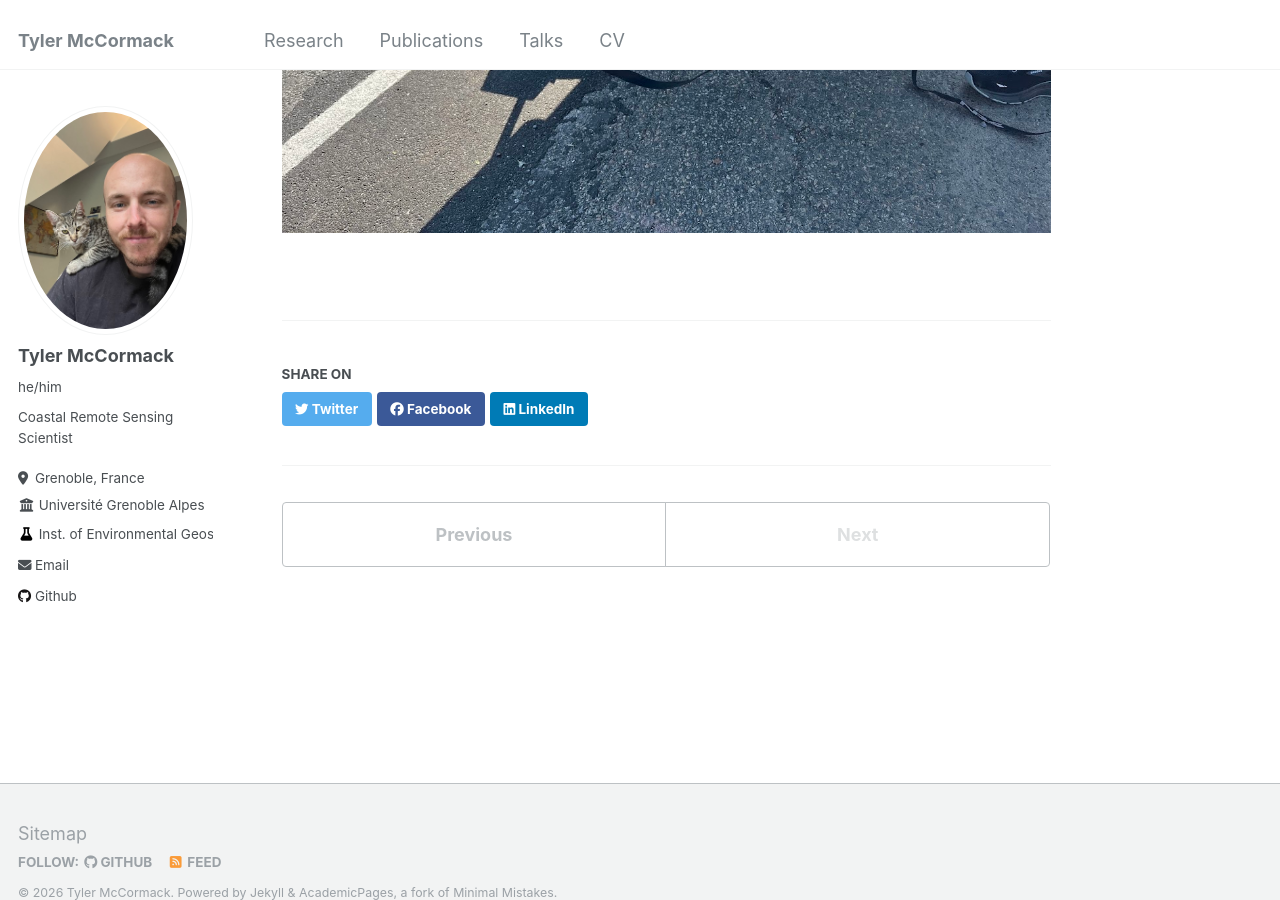
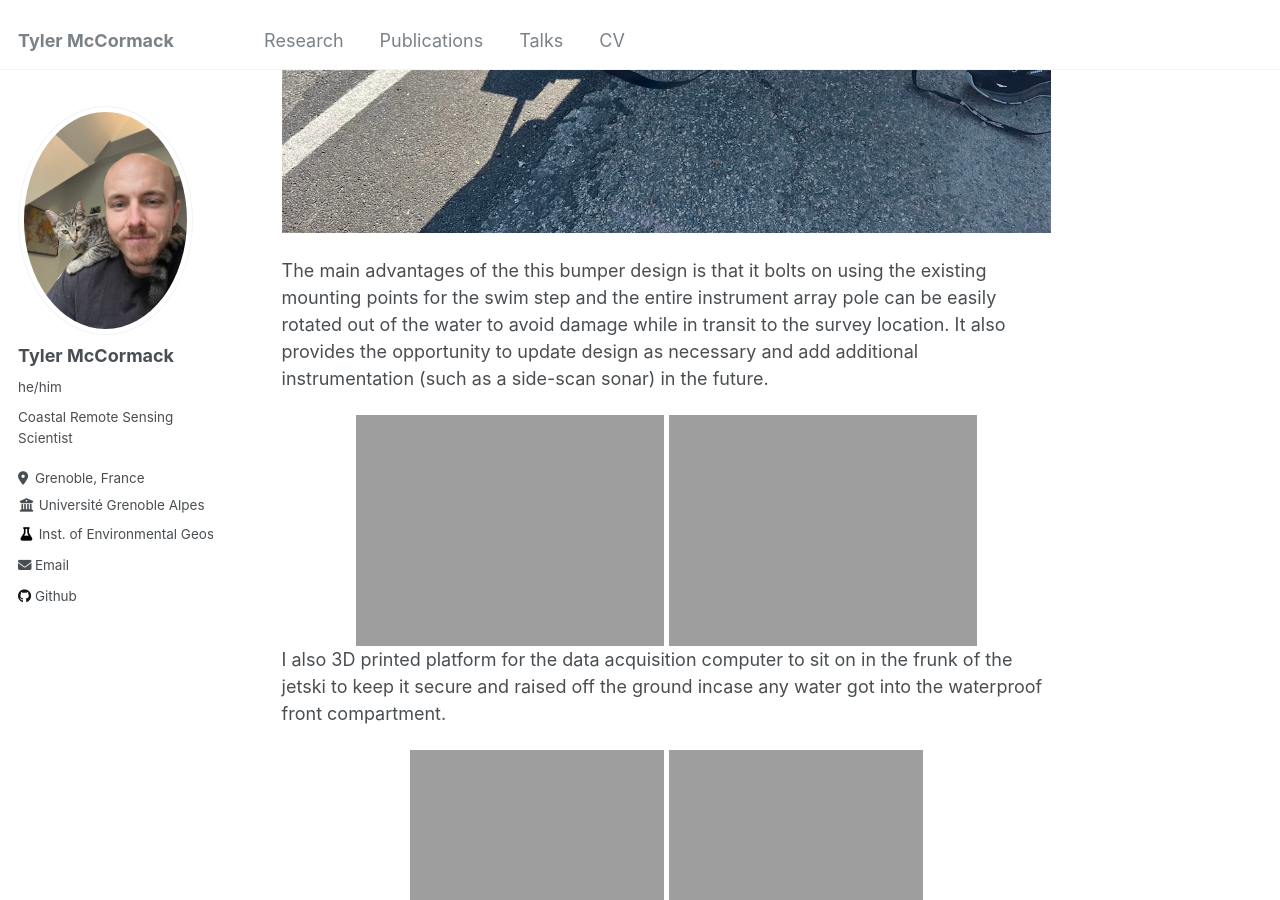
Before and after one commit to tylermccormack-research/tylermccormack-research.github.io, a Jekyll site: the page built from _portfolio/jetski.md, in a window 1280 px wide and 900 px high, scrolled down 2849 px. Built offline with Jekyll 4.4.1, drawn with Linux system fonts in a browser that asks for light colours.

Commit message:
Update jetski.md

```diff
--- a/_portfolio/jetski.md
+++ b/_portfolio/jetski.md
@@ -32,3 +32,18 @@ Working with the fabrication shop and a local welder, we turned the 3D printed p
 </div>
 
 ![Figure](https://tylermccormack-research.github.io/images/metalBumper.jpg "The final product!")
+
+The main advantages of the this bumper design is that it bolts on using the existing mounting points for the swim step and the entire instrument array pole can be easily rotated out of the water to avoid damage while in transit to the survey location. It also provides the opportunity to update design as necessary and add additional instrumentation (such as a side-scan sonar) in the future.
+
+<div align="center">
+  <img src="https://tylermccormack-research.github.io/images/surveyPoleUp.jpg" alt="Instrument pole up in the surveying position" width="40%">
+  <img src="https://tylermccormack-research.github.io/images/surveyPoleDown.jpg" alt="Instrument pole down in the transit position" width="40%">
+</div>
+
+I also 3D printed platform for the data acquisition computer to sit on in the frunk of the jetski to keep it secure and raised off the ground incase any water got into the waterproof front compartment.
+
+<div align="center">
+  <img src="https://tylermccormack-research.github.io/images/platformB.jpg" alt="Data acquisition computer on 3D printed platform" width="33%">
+  <img src="https://tylermccormack-research.github.io/images/platform.jpg" alt="3D printed platform in jetski frunk" width="33%">
+  <img src="https://tylermccormack-research.github.io/images/platformC.jpg" alt="Data acquisition computer on 3D printed platform in jetski frunk" width="33%">
+</div>
```
